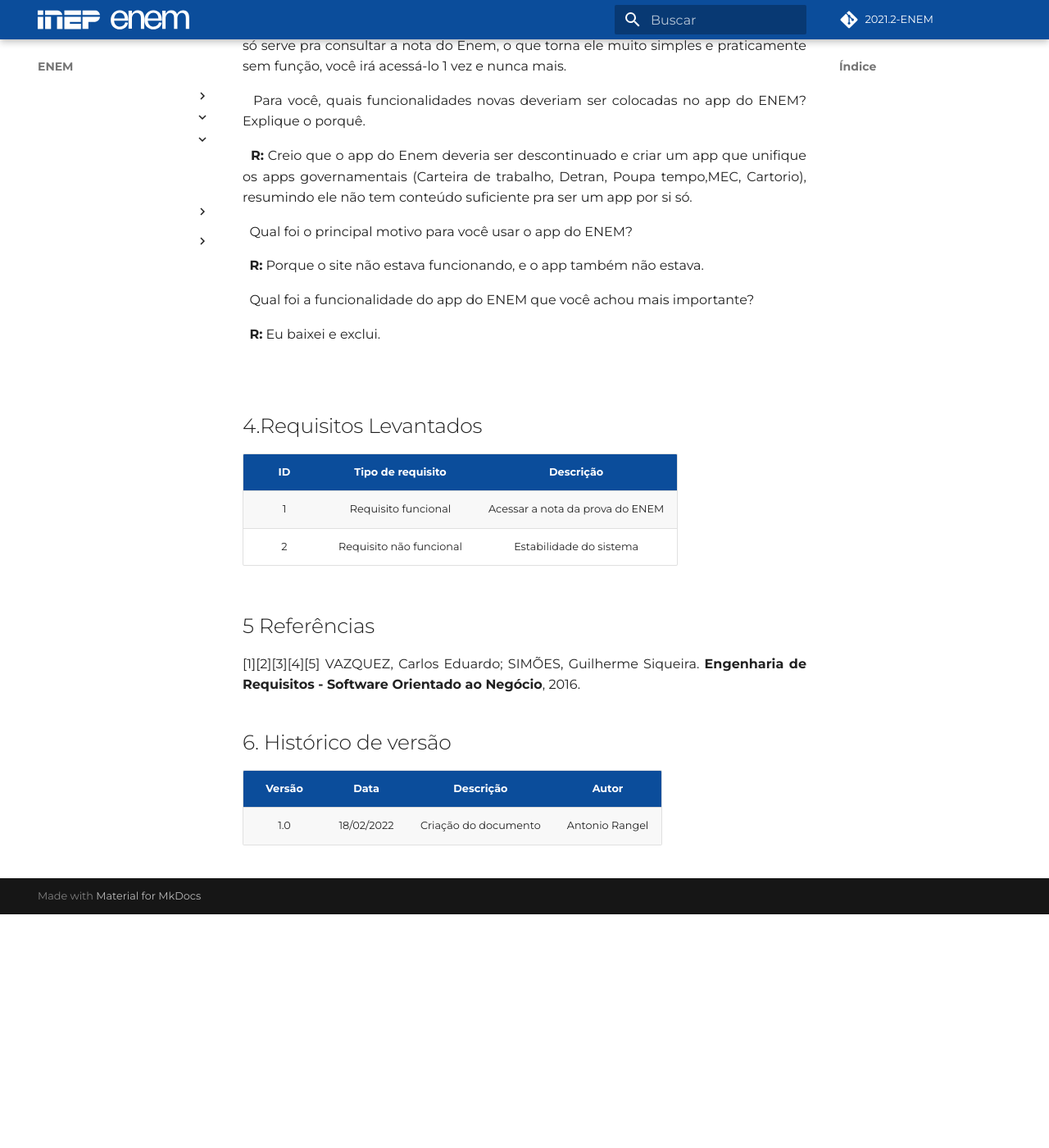
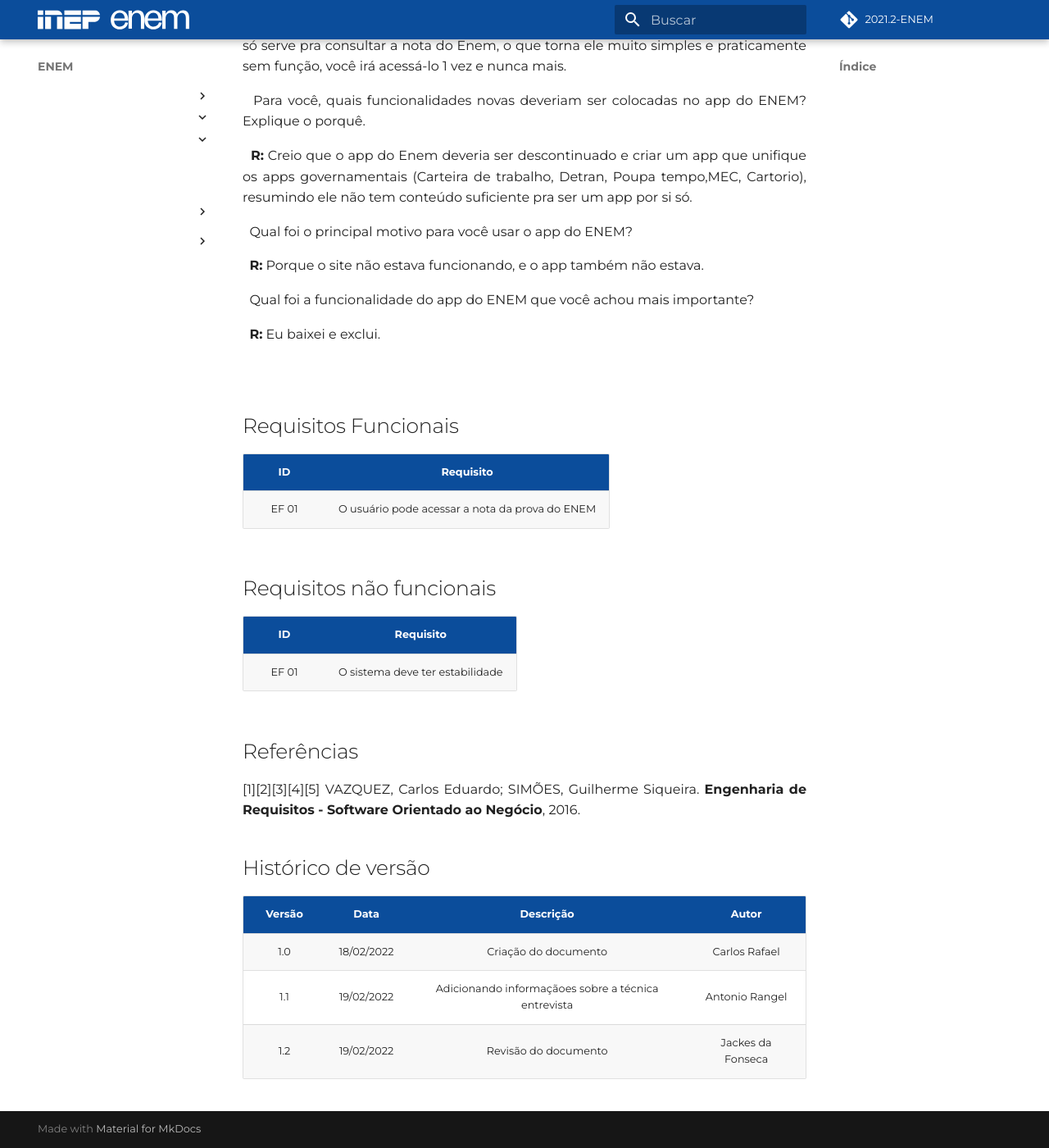
Before and after one commit to jackesfonseca/2021.2-ENEM, an MkDocs documentation site: the page built from docs/elicitacao/tecnicas-elicitacao/entrevista.md, in a window 1280 px wide and 1400 px high, scrolled down 1029 px. Shown: the whole window at 82% size. Built offline with MkDocs 1.6.1 and Material for MkDocs 9.7.7, drawn with Linux system fonts in a browser that asks for light colours; some web fonts are replaced; comment, search, counter and statistics services are not loaded; before the commit the page ends 2144 px from its top, so only the background shows below that; some of the changed text lies outside the part shown.

Commit message:
making review

```diff
--- a/docs/elicitacao/tecnicas-elicitacao/entrevista.md
+++ b/docs/elicitacao/tecnicas-elicitacao/entrevista.md
@@ -69,17 +69,25 @@
 
 &nbsp;
 
-## 4.Requisitos Levantados
-| ID | Tipo de requisito       | Descrição                                     |
-| -- | ----------------------- | --------------------------------------------- |
-| 1  | Requisito funcional     | Acessar a nota da prova do ENEM               |
-| 2  | Requisito não funcional | Estabilidade do sistema               |
+## Requisitos Funcionais
 
-## 5 Referências
+| ID | Requisito |
+|----|-----------|
+| EF 01 | O usuário pode acessar a nota da prova do ENEM |
+
+## Requisitos não funcionais
+
+| ID | Requisito |
+|----|-----------|
+| EF 01 | O sistema deve ter estabilidade |
+
+## Referências
 [1][2][3][4][5] VAZQUEZ, Carlos Eduardo; SIMÕES, Guilherme Siqueira. **Engenharia de Requisitos - Software Orientado ao Negócio**, 2016.
 
-## 6. Histórico de versão
+## Histórico de versão
 
 | Versão | Data       | Descrição                                           | Autor        |
 | ------ | ---------- | --------------------------------------------------- | ------------ |
-| 1.0    | 18/02/2022 | Criação do documento | Antonio Rangel        |
+| 1.0    | 18/02/2022 | Criação do documento | Carlos Rafael       |
+| 1.1    | 19/02/2022 | Adicionando informaçãoes sobre a técnica entrevista | Antonio Rangel        |
+| 1.2    | 19/02/2022 | Revisão do documento | Jackes da Fonseca        |
```
Also changed, not shown: other parts of docs/elicitacao/tecnicas-elicitacao/entrevista.md (+3 -3 lines).
